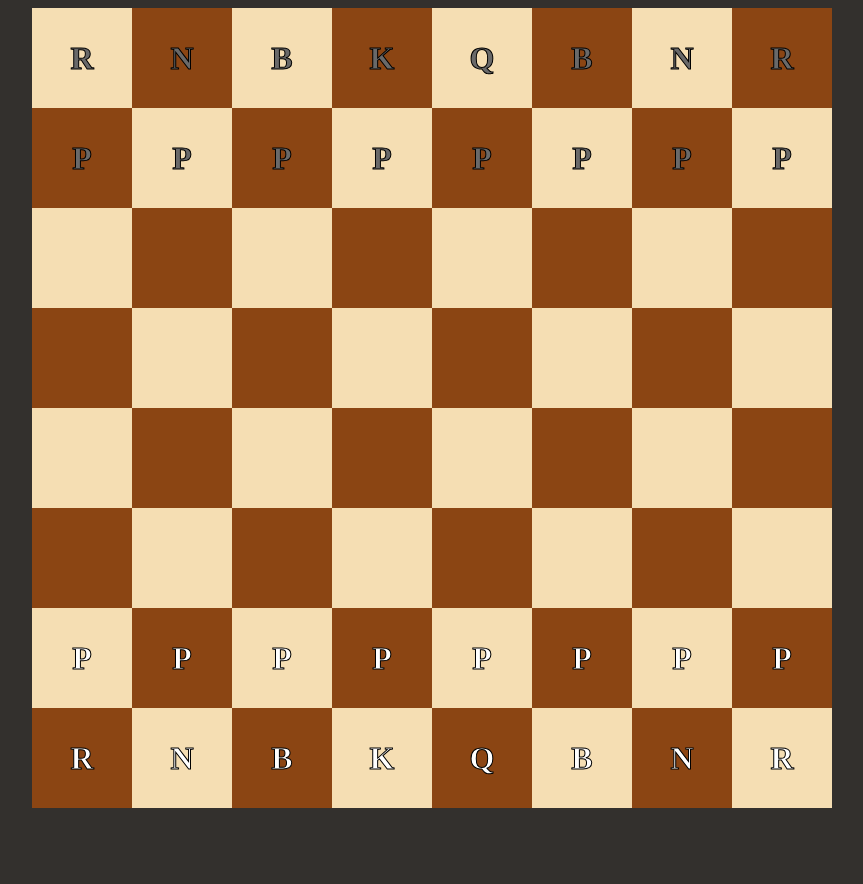
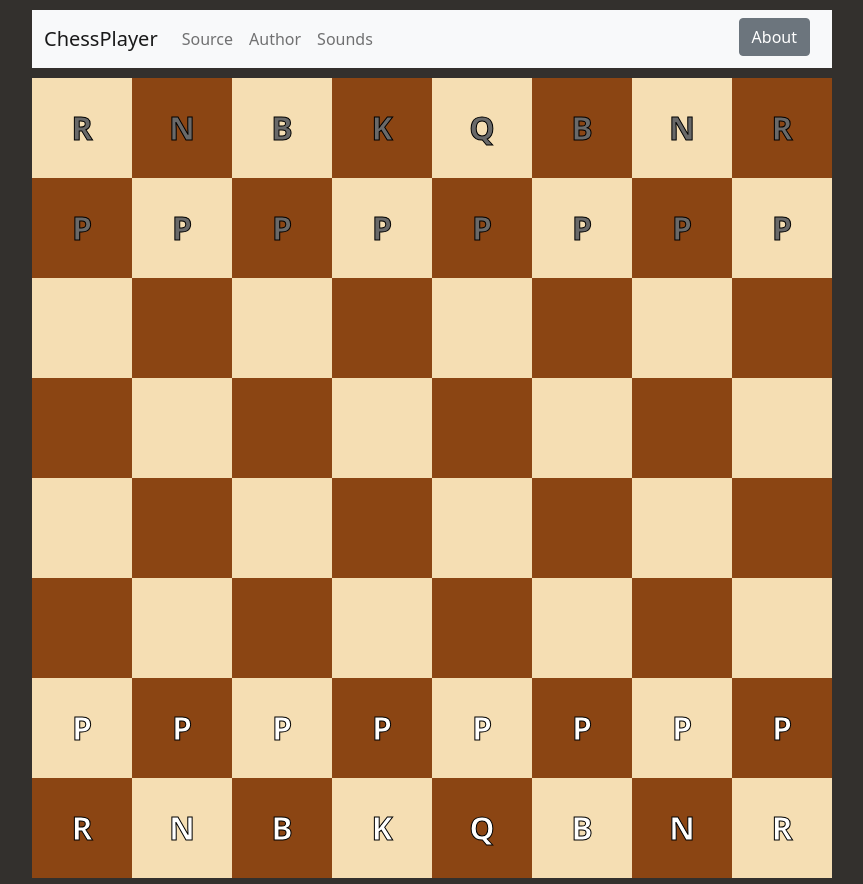
Before and after one commit to AlEscher/ChessPlayer, a React (Create React App) app in the folder chessplayer-webapp/: page / in a window 1280 px wide. Shown: the whole page, without its empty margins (208-1071 px from the left). Before the commit the page ends 816 px from the top, so only its background shows below. Built offline with nearby package versions, Linux system fonts and the light colour scheme.

Commit message:
Added NavBar to webapp - Fixed error in server code - Added bootstrap - Added Navbar on top of the page

```diff
--- a/chessplayer-webapp/package.json
+++ b/chessplayer-webapp/package.json
@@ -59,6 +59,7 @@
     ]
   },
   "devDependencies": {
+    "bootstrap": "^5.1.0",
     "eslint": "^7.32.0",
     "eslint-config-airbnb": "^18.2.1",
     "eslint-plugin-import": "^2.24.0",
@@ -67,6 +68,7 @@
     "eslint-plugin-react-hooks": "^4.2.0",
     "jquery": "^3.6.0",
     "node-sass": "^6.0.1",
-    "prop-types": "^15.7.2"
+    "prop-types": "^15.7.2",
+    "react-bootstrap": "^1.6.1"
   }
 }
--- a/chessplayer-webapp/public/index.html
+++ b/chessplayer-webapp/public/index.html
@@ -7,9 +7,11 @@
     <meta name="theme-color" content="#000000" />
     <meta
       name="description"
-      content="Web site created using create-react-app"
+      content="A simple web app to play chess"
     />
     <link rel="apple-touch-icon" href="%PUBLIC_URL%/logo192.png" />
+    <!-- Bootstrap CSS -->
+    <link href="https://cdn.jsdelivr.net/npm/bootstrap@5.0.0-beta1/dist/css/bootstrap.min.css" rel="stylesheet" integrity="sha384-giJF6kkoqNQ00vy+HMDP7azOuL0xtbfIcaT9wjKHr8RbDVddVHyTfAAsrekwKmP1" crossorigin="anonymous">
     <!--
       manifest.json provides metadata used when your web app is installed on a
       user's mobile device or desktop. See https://developers.google.com/web/fundamentals/web-app-manifest/
@@ -19,9 +21,10 @@
   </head>
   <body>
     <noscript>You need to enable JavaScript to run this app.</noscript>
+    <script src="https://cdn.jsdelivr.net/npm/bootstrap@5.0.0-beta1/dist/js/bootstrap.bundle.min.js" integrity="sha384-ygbV9kiqUc6oa4msXn9868pTtWMgiQaeYH7/t7LECLbyPA2x65Kgf80OJFdroafW" crossorigin="anonymous"></script>
     <div id="root"></div>
     <div id="chessboard" oncontextmenu="return false;"></div>
-    <!-- Sound effects taken from https://www.soundsnap.com/tags/chess -->
+
     <audio class="moveSound" src="%PUBLIC_URL%/assets/MoveSound1.mp4"></audio>
     <audio class="moveSound" src="%PUBLIC_URL%/assets/MoveSound2.mp4"></audio>
     <audio class="moveSound" src="%PUBLIC_URL%/assets/MoveSound3.mp4"></audio>
--- a/chessplayer-webapp/src/components/engine/index.jsx
+++ b/chessplayer-webapp/src/components/engine/index.jsx
@@ -1,7 +1,9 @@
+import React from 'react';
 import {
  useEvent, handleDragOver, handleDragStart, handleDragEnter,
  handleDragLeave, handleDrop, handleClick,
 } from '../../hooks';
+import TopNavBar from '../../views/home/TopNavBar';
 
 /**
  * Sets up our hooks for drag and drop events.
@@ -17,5 +19,5 @@ export default function Engine() {
 
     useEvent("mousedown", handleClick);
 
-    return null;
+    return (<TopNavBar />);
 }
--- a/chessplayer-webapp/src/globals.scss
+++ b/chessplayer-webapp/src/globals.scss
@@ -1,3 +1,6 @@
+#root {
+    padding: 10px;
+}
 #chessboard {
     min-width: 800px;
     max-width: 800px;
@@ -5,6 +8,15 @@
     margin-right:auto;
     left:50%;
     top:50%;
+}
+
+.navbar {
+    width: 800px;
+    margin: auto;
+}
+div.modalComponent {
+    margin-right: 10px;
+    margin-bottom: 4px;
 }
 
 body {
--- a/chessplayer-webapp/src/views/home/Chessboard.jsx
+++ b/chessplayer-webapp/src/views/home/Chessboard.jsx
@@ -54,7 +54,6 @@ export function movePiece(data) {
 }
 
 export function handleMoves(data) {
-    console.log(data);
     data.possibleMoves.forEach(
         (tileID) => {
             const tile = document.getElementById(tileID);
--- /dev/null
+++ b/chessplayer-webapp/src/views/home/Modal.jsx
@@ -0,0 +1,37 @@
+import React from "react";
+// eslint-disable-next-line import/no-extraneous-dependencies
+import PropTypes from 'prop-types';
+
+export default function Modal({ buttonTitle, modalBody })
+{
+    // Return one modal, with the specified title and body text
+    return (
+        <div className="modalComponent">
+            <button type="button" className="btn btn-secondary" data-bs-toggle="modal" data-bs-target={`#${buttonTitle}`}>
+                {buttonTitle}
+            </button>
+
+            <div className="modal fade" id={buttonTitle} tabIndex="-1" aria-labelledby={`${buttonTitle}ModalLabel`} aria-hidden="true">
+                <div className="modal-dialog">
+                <div className="modal-content">
+                    <div className="modal-header">
+                    <h5 className="modal-title" id={`${buttonTitle}ModalLabel`}>{buttonTitle}</h5>
+                    <button type="button" className="btn-close" data-bs-dismiss="modal" aria-label="Close" />
+                    </div>
+                    <div className="modal-body">
+                        {modalBody}
+                    </div>
+                    <div className="modal-footer">
+                    <button type="button" className="btn btn-primary" data-bs-dismiss="modal">Got it!</button>
+                    </div>
+                </div>
+                </div>
+            </div>
+        </div>
+    );
+}
+
+Modal.propTypes = {
+    buttonTitle: PropTypes.string.isRequired,
+    modalBody: PropTypes.node.isRequired,
+};
--- a/chessplayer-webapp/src/views/home/TileRow.jsx
+++ b/chessplayer-webapp/src/views/home/TileRow.jsx
@@ -26,9 +26,6 @@ export default function TileRow(props)
     );
 }
 
-TileRow.defaultProps = {
-    row: -1,
+TileRow.propTypes = {
+    row: PropTypes.number.isRequired,
 };
-TileRow.propTypes = {
-    row: PropTypes.number,
-};
--- /dev/null
+++ b/chessplayer-webapp/src/views/home/TopNavBar.jsx
@@ -0,0 +1,71 @@
+import React from 'react';
+import Modal from './Modal';
+
+const aboutModalBody = (
+<ul>
+    <li>
+        Collaborators
+        <ul>
+            <li><a href="https://github.com/AlEscher">AlEscher</a></li>
+        </ul>
+    </li>
+    <li>
+        Frameworks / APIs used
+        <ul>
+                <li>
+        <a href="https://reactjs.org/">ReactJS</a>
+        ,
+        {' '}
+        <a href="https://getbootstrap.com/">Bootstrap</a>
+        {' '}
+        for WebApp
+                </li>
+                <li>
+        <a href="https://spring.io/">Java Spring</a>
+        {' '}
+        for Webserver
+                </li>
+        </ul>
+    </li>
+</ul>
+);
+
+export default function TopNavBar()
+    {
+        return (
+            <nav className="navbar navbar-expand-lg navbar-light bg-light">
+                <div className="container-fluid">
+                    <a className="navbar-brand" href="/">ChessPlayer</a>
+                    <button
+                      className="navbar-toggler"
+                      type="button"
+                      data-bs-toggle="collapse"
+                      data-bs-target="#navbarSupportedContent"
+                      aria-controls="navbarSupportedContent"
+                      aria-expanded="false"
+                      aria-label="Toggle navigation"
+                    >
+                        <span className="navbar-toggler-icon" />
+                    </button>
+                    <div className="collapse navbar-collapse" id="navbarSupportedContent">
+                        <ul className="navbar-nav me-auto mb-2 mb-lg-0">
+                            <li className="nav-item">
+                                <a className="nav-link" href="https://github.com/AlEscher/ChessPlayer">Source</a>
+                            </li>
+                            <li className="nav-item">
+                                <a className="nav-link" href="https://www.linkedin.com/in/alessandro-escher/">Author</a>
+                            </li>
+                            <li className="nav-item">
+                                <a className="nav-link" href="https://www.soundsnap.com/tags/chess">Sounds</a>
+                            </li>
+                        </ul>
+                        <ul className="navbar-nav mb-2 mb-lg-0">
+                            <li className="nav-item">
+                                <Modal buttonTitle="About" modalBody={aboutModalBody} />
+                            </li>
+                        </ul>
+                    </div>
+                </div>
+            </nav>
+        );
+    }
```
Also changed, not shown: 2 other files (tests, documents, lock files or other folders).
